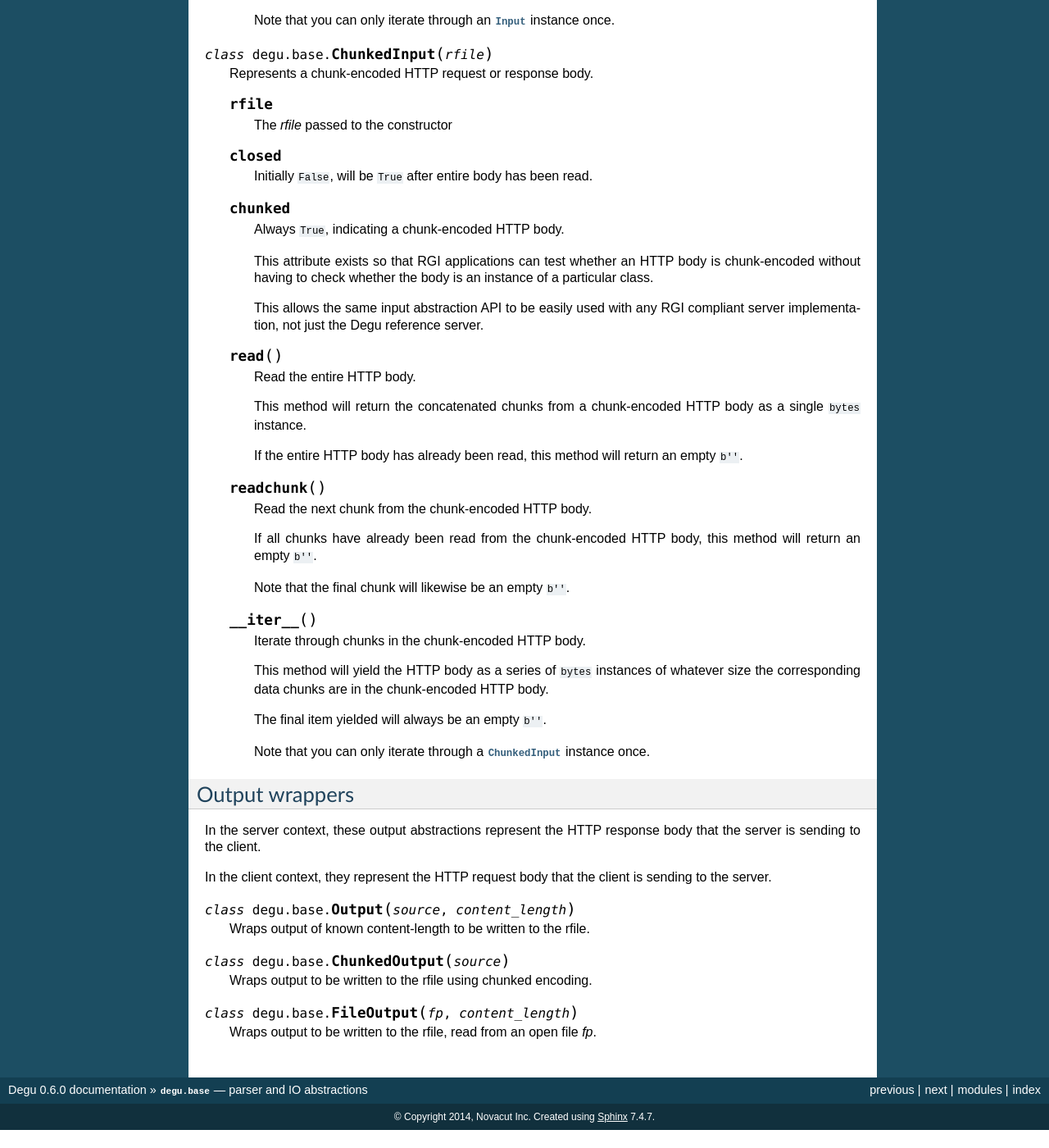
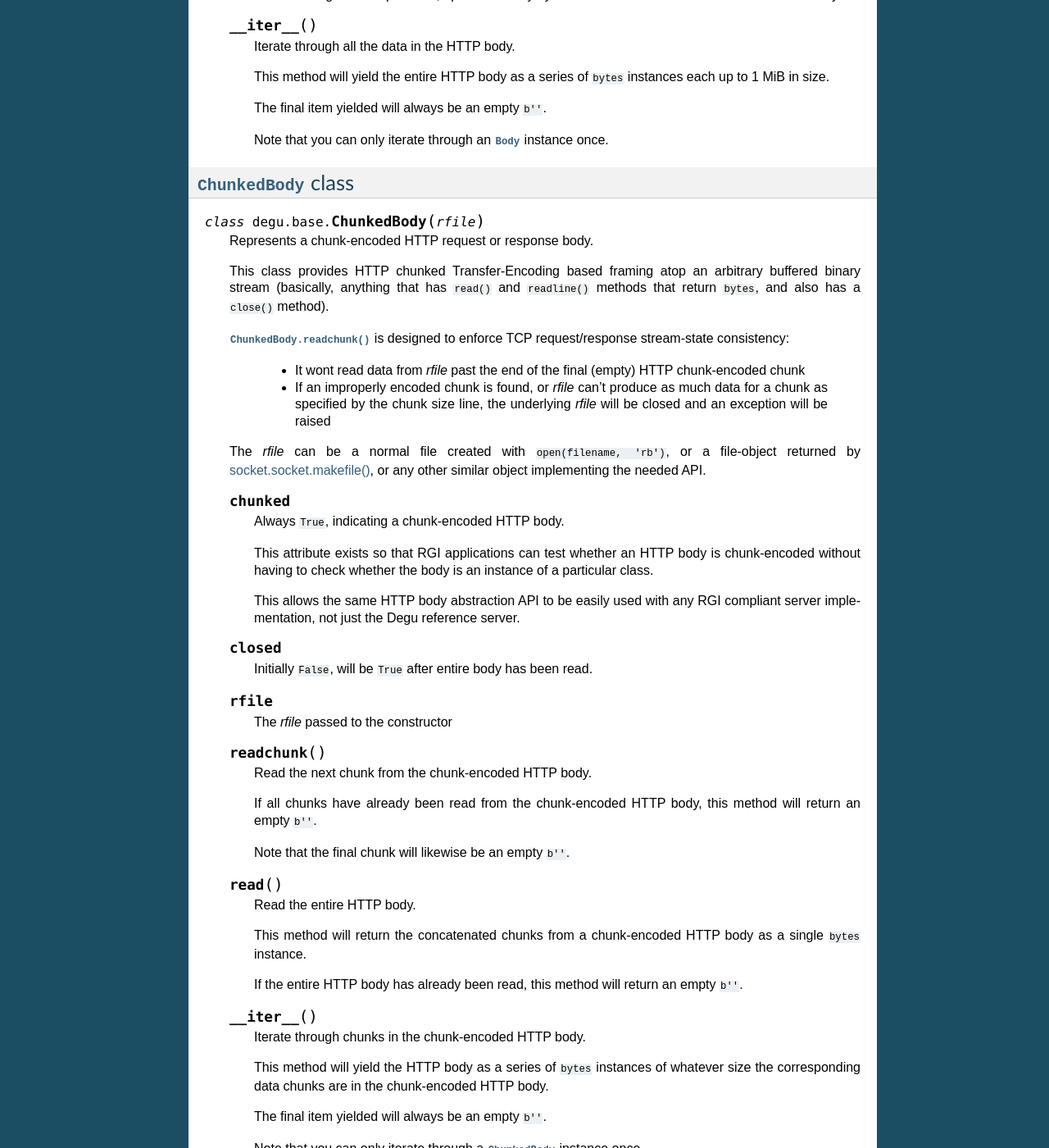
Before and after one commit to json420/degu, a Sphinx documentation site: the page built from doc/degu.base.rst, in a window 1280 px wide and 1400 px high, scrolled down 3534 px. Shown: the whole window at 82% size. Built offline with Sphinx 7.4.7, drawn with Linux system fonts in a browser that asks for light colours; before the commit the page ends 4912 px from its top, so only the background shows below that; some of the changed text lies outside the part shown.

Commit message:
some doc updates

```diff
--- a/doc/degu.base.rst
+++ b/doc/degu.base.rst
@@ -158,18 +158,45 @@
 
 
 
-Input wrappers
---------------
+:class:`Body` class
+-------------------
 
-In the server context, these input abstractions represent the HTTP request body
-sent by the client.
-
-In the client context, they represent the HTTP response body sent by the server.
-
-
-.. class:: Input(rfile, content_length)
+.. class:: Body(rfile, content_length)
 
     Represents a normal (non-chunk-encoded) HTTP request or response body.
+
+    This class provides HTTP Content-Length based framing atop an arbitrary
+    buffered binary stream (basically, anything that has a ``read()`` method
+    that returns ``bytes``, and also has a ``close()`` method).
+
+    :meth:`Body.read()` is designed to enforce TCP request/response stream-state
+    consistency:
+
+        * It wont allow reading of data from the underlying *rfile* beyond the
+          specified *content_length*
+
+        * If less data than the claimed *content_length* can be read from
+          *rfile*, it will close the underlying *rfile* and raise an exception
+
+    The *rfile* can be a normal file created with ``open(filename, 'rb')``, or
+    a file-object returned by `socket.socket.makefile()`_, or any other similar
+    object implementing the needed API.
+
+    .. attribute:: chunked
+
+        Always ``False``, indicating a normal (non-chunk-encoded) HTTP body.
+
+        This attribute exists so that RGI applications can test whether an HTTP
+        body is chunk-encoded without having to check whether the body is an
+        instance of a particular class.
+
+        This allows the same HTTP body abstraction API to be easily used with
+        any RGI compliant server implementation, not just the Degu reference
+        server.
+
+    .. attribute:: closed
+
+        Initially ``False``, will be ``True`` after entire body has been read.
 
     .. attribute:: rfile
 
@@ -183,36 +210,18 @@
 
         Remaining bytes available for reading in the HTTP body.
 
-        This attribute is initially set to :attr:`Input.content_length`.  Once
+        This attribute is initially set to :attr:`Body.content_length`.  Once
         the entire HTTP body has been read, this attribute will be ``0``.
-
-    .. attribute:: closed
-
-        Initially ``False``, will be ``True`` after entire body has been read.
-
-    .. attribute:: chunked
-
-        Always ``False``, indicating a normal (non-chunk-encoded) HTTP body.
-
-        This attribute exists so that RGI applications can test whether an HTTP
-        body is chunk-encoded without having to check whether the body is an
-        instance of a particular class.
-
-        This allows the same input abstraction API to be easily used with any
-        RGI compliant server implementation, not just the Degu reference server.
 
     .. method:: read(size=None)
 
         Read part (or all) of the HTTP body.
 
-        If no *size* argument is provided, the entire HTTP body will be returned
-        as a single ``bytes`` instance.
+        If no *size* argument is provided, the entire remaining HTTP body will
+        be returned as a single ``bytes`` instance.
 
         If the *size* argument is provided, up to that many bytes will be read
         and returned from the HTTP body.
-
-        If the entire HTTP body has already been read, this method will return
-        an empty ``b''``.
 
     .. method:: __iter__()
 
@@ -223,20 +232,35 @@
 
         The final item yielded will always be an empty ``b''``.
 
-        Note that you can only iterate through an :class:`Input` instance once.
+        Note that you can only iterate through an :class:`Body` instance once.
 
 
-.. class:: ChunkedInput(rfile)
+:class:`ChunkedBody` class
+--------------------------
+
+
+.. class:: ChunkedBody(rfile)
 
     Represents a chunk-encoded HTTP request or response body.
 
-    .. attribute:: rfile
+    This class provides HTTP chunked Transfer-Encoding based framing atop an
+    arbitrary buffered binary stream (basically, anything that has ``read()``
+    and ``readline()`` methods that return ``bytes``, and also has a ``close()``
+    method).
 
-        The *rfile* passed to the constructor
+    :meth:`ChunkedBody.readchunk()` is designed to enforce TCP request/response
+    stream-state consistency:
 
-    .. attribute:: closed
+        * It wont read data from *rfile* past the end of the final (empty) HTTP
+          chunk-encoded chunk
 
-        Initially ``False``, will be ``True`` after entire body has been read.
+        * If an improperly encoded chunk is found, or *rfile* can't produce as
+          much data for a chunk as specified by the chunk size line, the
+          underlying *rfile* will be closed and an exception will be raised
+
+    The *rfile* can be a normal file created with ``open(filename, 'rb')``, or
+    a file-object returned by `socket.socket.makefile()`_, or any other similar
+    object implementing the needed API.
 
     .. attribute:: chunked
 
@@ -246,8 +270,26 @@
         body is chunk-encoded without having to check whether the body is an
         instance of a particular class.
 
-        This allows the same input abstraction API to be easily used with any
-        RGI compliant server implementation, not just the Degu reference server.
+        This allows the same HTTP body abstraction API to be easily used with
+        any RGI compliant server implementation, not just the Degu reference
+        server.
+
+    .. attribute:: closed
+
+        Initially ``False``, will be ``True`` after entire body has been read.
+
+    .. attribute:: rfile
+
+        The *rfile* passed to the constructor
+
+    .. method:: readchunk()
+
+        Read the next chunk from the chunk-encoded HTTP body.
+
+        If all chunks have already been read from the chunk-encoded HTTP body,
+        this method will return an empty ``b''``.
+
+        Note that the final chunk will likewise be an empty ``b''``.
 
     .. method:: read()
 
@@ -259,15 +301,6 @@
         If the entire HTTP body has already been read, this method will return
         an empty ``b''``.
 
-    .. method:: readchunk()
-
-        Read the next chunk from the chunk-encoded HTTP body.
-
-        If all chunks have already been read from the chunk-encoded HTTP body,
-        this method will return an empty ``b''``.
-
-        Note that the final chunk will likewise be an empty ``b''``.
-
     .. method:: __iter__()
 
         Iterate through chunks in the chunk-encoded HTTP body.
@@ -278,37 +311,10 @@
 
         The final item yielded will always be an empty ``b''``.
 
-        Note that you can only iterate through a :class:`ChunkedInput` instance
+        Note that you can only iterate through a :class:`ChunkedBody` instance
         once.
-
-
-
-Output wrappers
----------------
-
-In the server context, these output abstractions represent the HTTP response
-body that the server is sending to the client.
-
-In the client context, they represent the HTTP request body that the client is
-sending to the server.
-
-
-.. class:: Output(source, content_length)
-
-    Wraps output of known content-length to be written to the rfile.
-
-
-
-.. class:: ChunkedOutput(source)
-
-    Wraps output to be written to the rfile using chunked encoding.
-
-
-.. class:: FileOutput(fp, content_length)
-
-    Wraps output to be written to the rfile, read from an open file *fp*.
-
 
 
 .. _`Chunked Transfer Coding`: http://www.w3.org/Protocols/rfc2616/rfc2616-sec3.html#sec3.6.1
 .. _`BadStatusLine`: https://docs.python.org/3/library/http.client.html#http.client.BadStatusLine
+.. _`socket.socket.makefile()`: https://docs.python.org/3/library/socket.html#socket.socket.makefile
```
Also changed, not shown: doc/changelog.rst (+8 -2 lines), doc/degu.client.rst (+6 -7 lines).
